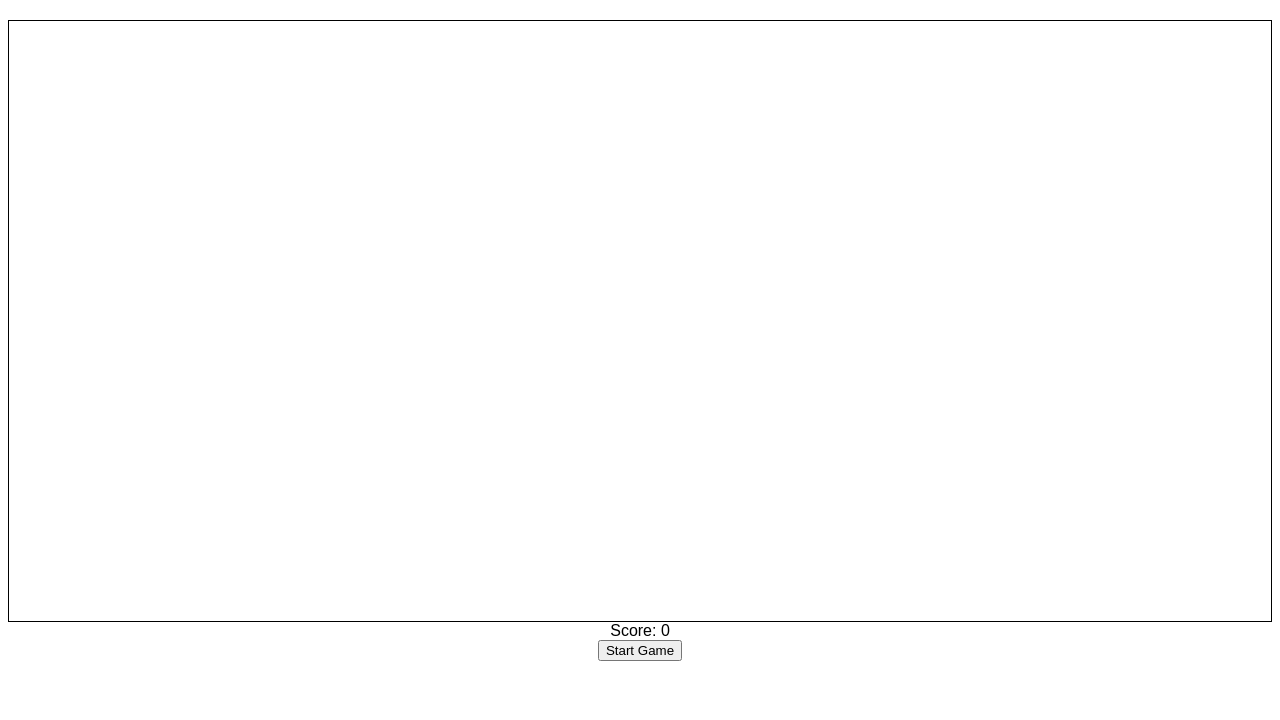
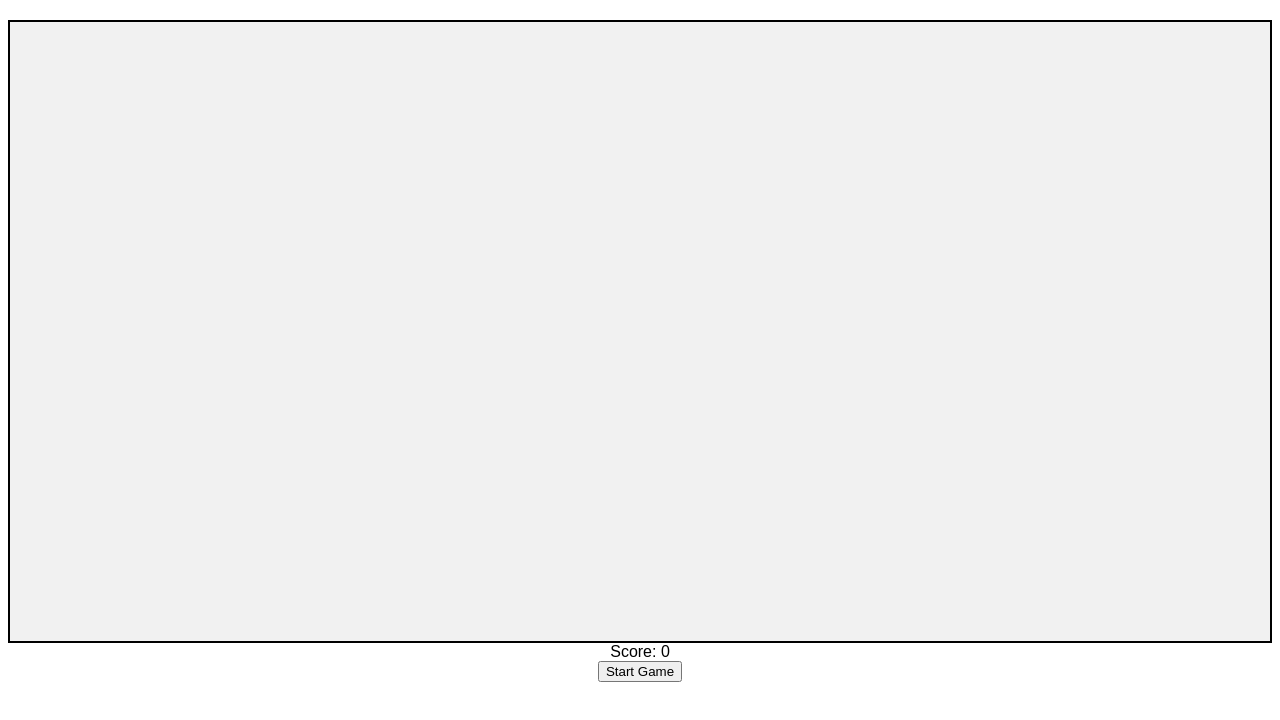
Before and after one commit to Ramkim1205/game, a plain HTML site: page index.html in a window 1280 px wide. Drawn offline with Linux system fonts and the light colour scheme.

Commit message:
Update style.css

```diff
--- a/style.css
+++ b/style.css
@@ -9,10 +9,12 @@ body {
     display: grid;
     grid-template-columns: repeat(10, 30px);
     grid-template-rows: repeat(20, 30px);
-    border: 1px solid #000;
+    gap: 1px;
+    background-color: #f1f1f1;
+    border: 2px solid #000;
 }
 .block {
     width: 30px;
     height: 30px;
-    border: 1px solid #ccc;
+    background-color: lightblue;
 }
```
